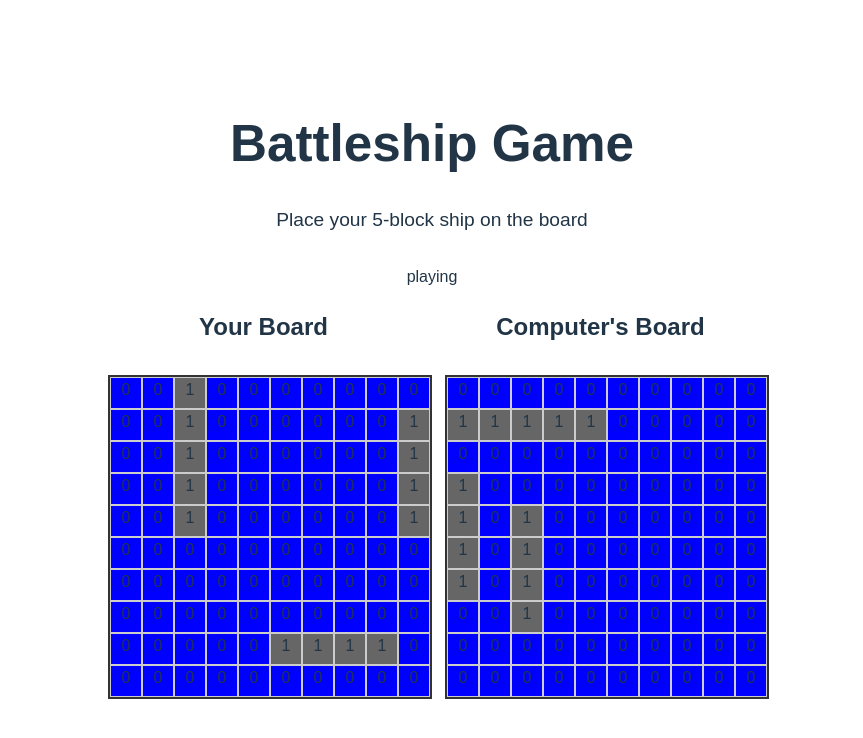
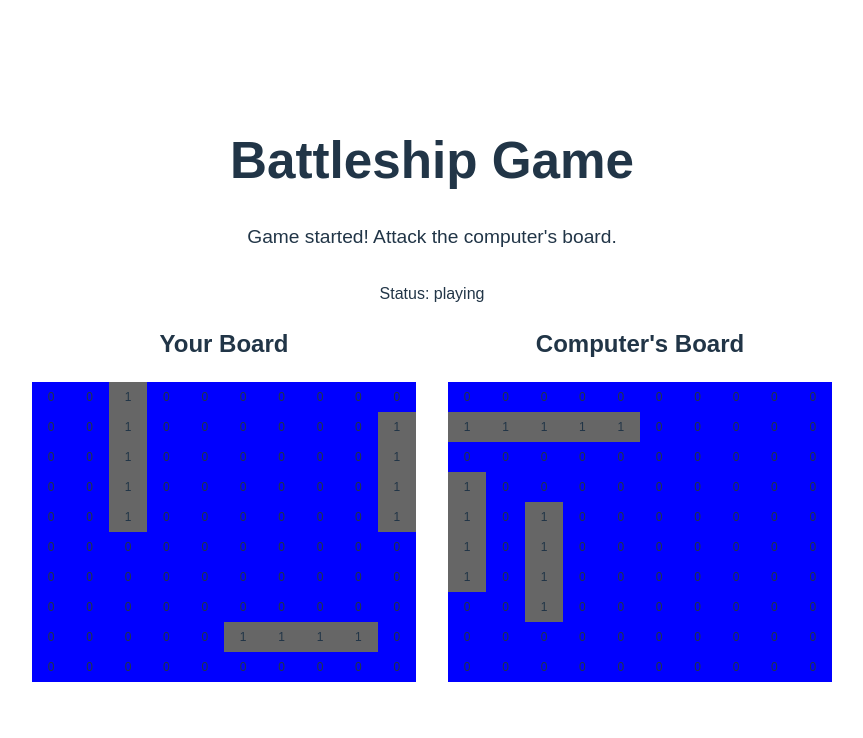
Before and after one commit to dmaeoka/battleship, a React (Vite) app: page / in a window 1280 px wide. Shown: the top 738 px of the page, without its empty margins (208-1071 px from the left). Built offline with nearby package versions, Linux system fonts and the light colour scheme.

Commit message:
making the computer smarter, so it looks for the adjacent cells

```diff
--- a/src/App.css
+++ b/src/App.css
@@ -1,5 +1,5 @@
 #root {
-	max-width: 1280px;
+	width: 1280px;
 	margin: 0 auto;
 	padding: 2rem;
 	text-align: center;
@@ -7,7 +7,7 @@
 
 .battleship-game {
 	font-family: Arial, sans-serif;
-	max-width: 800px;
+	width: 800px;
 	margin: 0 auto;
 	text-align: center;
 }
@@ -29,21 +29,22 @@
 }
 
 .board {
-	display: inline-block;
-	border: 2px solid #333;
-	margin-top: 10px;
-}
-
-.row {
-	display: flex;
+	display: grid;
+	grid-template-columns: repeat(10, 1fr);
+	grid-template-rows: repeat(10, 1fr);
+	grid-column-gap: 0px;
+	grid-row-gap: 0px;
 }
 
 .cell {
-	width: 30px;
+	display: flex;
+	justify-content: center;
+	align-items: center;;
+	width: 100%;
 	height: 30px;
-	border: 1px solid #ccc;
 	background-color: #00f;
 	cursor: pointer;
+	font-size: .75rem;
 }
 
 .cell:hover {
--- a/src/App.tsx
+++ b/src/App.tsx
@@ -12,6 +12,12 @@ interface Ship {
 	hits: number;
 	length: number;
 }
+
+type AttackParams = {
+	attacker: "player" | "computer";
+	row: number;
+	col: number;
+};
 
 function App() {
 	// CREATE BOARD
@@ -69,7 +75,7 @@ function App() {
 		return ship;
 	};
 
-	const placeShips = (player:string = "computer"): void => {
+	const placeShips = (player: string = "computer"): void => {
 		const ships: Ship[] = [];
 		const lengths = [BATTLESHIP_LENGTH, DESTROYER_LENGTH, DESTROYER_LENGTH];
 
@@ -96,85 +102,180 @@ function App() {
 		}
 	};
 
-	const handlePlayerAttack = (row: number, col: number): void => {
-		console.log(computerBoard[row][col]);
-		if (gameStatus !== "playing" || computerBoard[row][col] === 2) return;
-		const newBoard:number[][] = [...computerBoard];
+	// COMMON ATTACK METHOD
+	const attack = ({ attacker, row, col }: AttackParams): void => {
+		console.log(`${attacker} attacking ${row}, ${col}`);
+
+		if (gameStatus !== "playing") return;
+
+		// Determine target board and ships based on attacker
+		const targetBoard = attacker === "player" ? computerBoard : playerBoard;
+		const targetShips = attacker === "player" ? computerShips : playerShips;
+		const setTargetBoard = attacker === "player" ? setComputerBoard : setPlayerBoard;
+		const setTargetShips = attacker === "player" ? setComputerShips : setPlayerShips;
+
+		// Check if cell already attacked
+		if (targetBoard[row][col] === 2 || targetBoard[row][col] === 3) return;
+
+		const newBoard: number[][] = [...targetBoard];
 		let hit = false;
 
-		for (let ship of computerShips) {
+		// Check if attack hits any ship
+		for (let ship of targetShips) {
 			for (let i = 0; i < ship.length; i++) {
 				const r = ship.isHorizontal ? ship.row : ship.row + i;
 				const c = ship.isHorizontal ? ship.col + i : ship.col;
 				if (r === row && c === col) {
 					hit = true;
 					ship.hits++;
+					break;
 				}
 			}
 		}
-		console.log(hit);
+
+		// Update board: 2 = miss, 3 = hit
 		newBoard[row][col] = hit ? 3 : 2;
 
-		setComputerBoard(newBoard);
-		setComputerShips([...computerShips]);
+		// Update state
+		setTargetBoard(newBoard);
+		setTargetShips([...targetShips]);
 
-		if (hit) {
-			setMessage("You hit a ship!");
+		// Set message based on attacker and result
+		if (attacker === "player") {
+			setMessage(hit ? "You hit a ship!" : "You missed.");
 		} else {
-			setMessage("You missed.");
+			setMessage(hit ? "Computer hit your ship!" : "Computer missed your ship.");
 		}
 
-		if (computerShips.every((s) => s.hits >= s.length)) {
+		// Check for game over
+		if (targetShips.every((s) => s.hits >= s.length)) {
 			setGameStatus("game over");
-			setWinner("player");
-			setMessage("You won!");
-		} else {
+			setWinner(attacker);
+			setMessage(attacker === "player" ? "You won!" : "Computer won!");
+		} else if (attacker === "player") {
+			// If player attacked, trigger computer turn after delay
 			setTimeout(computerTurn, 1000);
 		}
 	};
 
-	const computerTurn = (): void => {
-		console.log(gameStatus);
+	const handlePlayerAttack = (row: number, col: number): void => {
+		attack({ attacker: "player", row, col });
+	};
 
-		if (gameStatus !== "playing") return;
+	// Helper function to get valid adjacent cells
+	const getAdjacentCells = (row: number, col: number): { row: number; col: number }[] => {
+		const adjacent = [];
+		const directions = [
+			{ row: -1, col: 0 }, // up
+			{ row: 1, col: 0 },  // down
+			{ row: 0, col: -1 }, // left
+			{ row: 0, col: 1 }   // right
+		];
 
-		let row: number;
-		let col: number;
+		for (const dir of directions) {
+			const newRow = row + dir.row;
+			const newCol = col + dir.col;
 
-		do {
-			row = Math.floor(Math.random() * BOARD_SIZE);
-			col = Math.floor(Math.random() * BOARD_SIZE);
-		} while (playerBoard[row][col] === 1 || playerBoard[row][col] === 2);
+			// Check bounds and if cell hasn't been attacked
+			if (newRow >= 0 && newRow < BOARD_SIZE &&
+				newCol >= 0 && newCol < BOARD_SIZE &&
+				playerBoard[newRow][newCol] !== 2 &&
+				playerBoard[newRow][newCol] !== 3) {
+				adjacent.push({ row: newRow, col: newCol });
+			}
+		}
 
-		const newPlayerBoard = [...playerBoard];
-		let hit = false;
+		return adjacent;
+	};
 
+	// Check if a hit belongs to a destroyed ship
+	const isHitFromDestroyedShip = (row: number, col: number): boolean => {
 		for (let ship of playerShips) {
+			// Check if this hit belongs to this ship
 			for (let i = 0; i < ship.length; i++) {
 				const r = ship.isHorizontal ? ship.row : ship.row + i;
 				const c = ship.isHorizontal ? ship.col + i : ship.col;
 				if (r === row && c === col) {
-					hit = true;
-					ship.hits++;
+					// If we found the ship this hit belongs to, check if it's destroyed
+					return ship.hits >= ship.length;
+				}
+			}
+		}
+		return false;
+	};
+
+	// Smart computer targeting
+	const getSmartTarget = (): { row: number; col: number } => {
+		// First priority: Look for hits (3) that belong to ships that are NOT destroyed
+		for (let row = 0; row < BOARD_SIZE; row++) {
+			for (let col = 0; col < BOARD_SIZE; col++) {
+				if (playerBoard[row][col] === 3 && !isHitFromDestroyedShip(row, col)) {
+					const adjacentCells = getAdjacentCells(row, col);
+					if (adjacentCells.length > 0) {
+						// Return a random adjacent cell
+						return adjacentCells[Math.floor(Math.random() * adjacentCells.length)];
+					}
 				}
 			}
 		}
 
-		newPlayerBoard[row][col] = hit ? 3 : 2;
-		setPlayerBoard(newPlayerBoard);
-		setPlayerShips([...playerShips]);
+		// Second priority: Look for a line of hits from non-destroyed ships to continue the pattern
+		for (let row = 0; row < BOARD_SIZE; row++) {
+			for (let col = 0; col < BOARD_SIZE; col++) {
+				if (playerBoard[row][col] === 3 && !isHitFromDestroyedShip(row, col)) {
+					// Check for horizontal line of hits
+					if (col < BOARD_SIZE - 1 && playerBoard[row][col + 1] === 3 && !isHitFromDestroyedShip(row, col + 1)) {
+						// Found horizontal line, try to extend it
+						// Check left end
+						if (col > 0 && playerBoard[row][col - 1] !== 2 && playerBoard[row][col - 1] !== 3) {
+							return { row, col: col - 1 };
+						}
+						// Check right end
+						let rightEnd = col + 1;
+						while (rightEnd < BOARD_SIZE && playerBoard[row][rightEnd] === 3 && !isHitFromDestroyedShip(row, rightEnd)) {
+							rightEnd++;
+						}
+						if (rightEnd < BOARD_SIZE && playerBoard[row][rightEnd] !== 2 && playerBoard[row][rightEnd] !== 3) {
+							return { row, col: rightEnd };
+						}
+					}
 
-		if (hit) {
-			setMessage("Computer hit your ship!");
-		} else {
-			setMessage("Computer missed your ship.");
+					// Check for vertical line of hits
+					if (row < BOARD_SIZE - 1 && playerBoard[row + 1][col] === 3 && !isHitFromDestroyedShip(row + 1, col)) {
+						// Found vertical line, try to extend it
+						// Check top end
+						if (row > 0 && playerBoard[row - 1][col] !== 2 && playerBoard[row - 1][col] !== 3) {
+							return { row: row - 1, col };
+						}
+						// Check bottom end
+						let bottomEnd = row + 1;
+						while (bottomEnd < BOARD_SIZE && playerBoard[bottomEnd][col] === 3 && !isHitFromDestroyedShip(bottomEnd, col)) {
+							bottomEnd++;
+						}
+						if (bottomEnd < BOARD_SIZE && playerBoard[bottomEnd][col] !== 2 && playerBoard[bottomEnd][col] !== 3) {
+							return { row: bottomEnd, col };
+						}
+					}
+				}
+			}
 		}
 
-		if (playerShips.every(s => s.hits >= s.length)) {
-			setGameStatus("game over");
-			setWinner("computer");
-			setMessage("Computer won!");
-		}
+		// Fallback: Random targeting (no active targets from non-destroyed ships)
+		let row: number;
+		let col: number;
+		do {
+			row = Math.floor(Math.random() * BOARD_SIZE);
+			col = Math.floor(Math.random() * BOARD_SIZE);
+		} while (playerBoard[row][col] === 2 || playerBoard[row][col] === 3);
+
+		return { row, col };
+	};
+
+	const computerTurn = (): void => {
+		if (gameStatus !== "playing") return;
+
+		const target = getSmartTarget();
+		attack({ attacker: "computer", row: target.row, col: target.col });
 	};
 
 	// board, row, col, isPlayerBoard
@@ -198,22 +299,27 @@ function App() {
 			<div
 				key={`${row}-${col}`}
 				className={cellClass}
-				onClick={() => handlePlayerAttack(row, col)}
+				onClick={() => !isPlayerBoard && handlePlayerAttack(row, col)}
 			>{cellValue}</div>
 		);
 	};
 
 	const resetGame = (): void => {
-		// setPlayerBoard(createBoard());
-		// setComputerBoard(createBoard());
-		// setPlayerShip(null);
-		// placeComputerShips(BATTLESHIP_LENGTH);
-		// placeComputerShips(DESTROYER_LENGTH);
-		// placeComputerShips(DESTROYER_LENGTH);
+		setPlayerBoard(createBoard());
+		setComputerBoard(createBoard());
+		setPlayerShips([]);
+		setComputerShips([]);
+		setGameStatus("setup");
+		setWinner(null);
+		setMessage("Game reset! Starting new game...");
 
-		// setGameStatus("setup");
-		// setWinner(null);
-		setMessage("Place your 5-block ship on the board");
+		// Restart the game
+		setTimeout(() => {
+			setGameStatus("playing");
+			placeShips("player");
+			placeShips("computer");
+			setMessage("Game started! Attack the computer's board.");
+		}, 1000);
 	};
 
 	// STATE
@@ -223,47 +329,40 @@ function App() {
 	const [playerShips, setPlayerShips] = useState<Ship[]>([]);
 	const [gameStatus, setGameStatus] = useState("setup");
 	const [winner, setWinner] = useState<string | null>(null);
-	const [message, setMessage] = useState("Place your 5-block ship on the board");
+	const [message, setMessage] = useState("Initializing game...");
 
 	// EFFECT
 	useEffect(() => {
 		console.log("useEffect");
-		setGameStatus("playing")
+		setGameStatus("playing");
 		placeShips("player");
 		placeShips("computer");
+		setMessage("Game started! Attack the computer's board.");
 	}, []);
 
 	return (
 		<div className="battleship-game">
 			<h1>Battleship Game</h1>
 			<div className="message">{message}</div>
-			<div>{ gameStatus }</div>
+			<div>Status: {gameStatus}</div>
 
 			<div className="boards">
 				<div className="board-container">
 					<h2>Your Board</h2>
 					<div className="board">
-						{playerBoard.map((row, rowIndex) => (
-							<div key={rowIndex} className="row">
-								{row.map((_, colIndex) => renderCell(playerBoard, rowIndex, colIndex, true))}
-							</div>
-						))}
+						{playerBoard.map((row, rowIndex) => row.map((_, colIndex) => renderCell(playerBoard, rowIndex, colIndex, true)))}
 					</div>
 				</div>
 
 				<div className="board-container">
 					<h2>Computer's Board</h2>
 					<div className="board">
-						{computerBoard.map((row, rowIndex) => (
-							<div key={rowIndex} className="row">
-								{row.map((_, colIndex) => renderCell(computerBoard, rowIndex, colIndex, false))}
-							</div>
-						))}
+						{computerBoard.map((row, rowIndex) => row.map((_, colIndex) => renderCell(computerBoard, rowIndex, colIndex, false)))}
 					</div>
 				</div>
 			</div>
 
-			{gameStatus === 'gameOver' && (
+			{gameStatus === 'game over' && (
 				<div className="game-over">
 					<h2>{winner === 'player' ? 'You Won!' : 'Computer Won!'}</h2>
 					<button onClick={resetGame}>Play Again</button>
```
